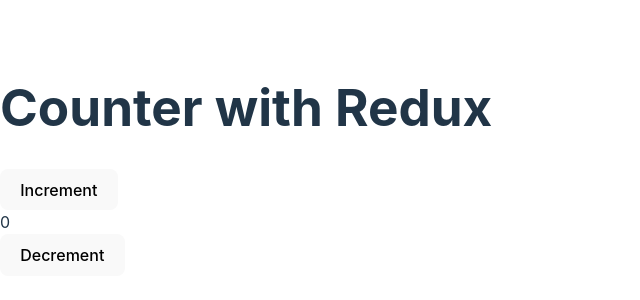
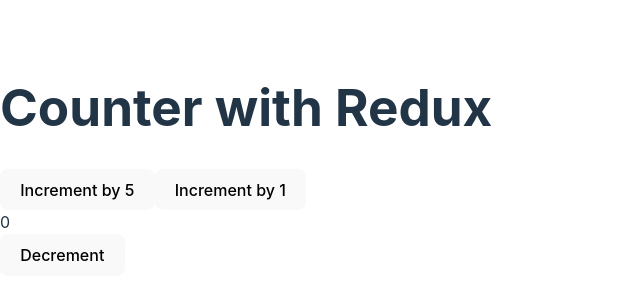
Before and after one commit to Rakesh01999/Intro-to-Redux, a React (Vite) app in the folder redux-bootstrap/: page / in a window 1280 px wide. Shown: the part 240-540 px from the top of the page, without its empty margins (0-640 px from the left). Built offline with nearby package versions, Linux system fonts and the light colour scheme.

Commit message:
code modified

```diff
--- a/redux-bootstrap/src/App.tsx
+++ b/redux-bootstrap/src/App.tsx
@@ -7,8 +7,8 @@
   const {count} = useAppSelector((state) => state.counter);
 
 
-  const handleIncrement = () => {
-    dispatch(increment());
+  const handleIncrement = (amount:number) => {
+    dispatch(increment(amount));
   };
 
   const handleDecrement = () => {
@@ -18,7 +18,8 @@
   return (
     <div>
       <h1>Counter with Redux</h1>
-      <button onClick={handleIncrement}>Increment</button>
+      <button onClick={()=> dispatch(increment(5))}>Increment by 5</button>
+      <button onClick={()=> dispatch(increment(1))}>Increment by 1</button>
       <div>{count}</div>
       <button onClick={handleDecrement}>Decrement</button>
     </div>
--- a/redux-bootstrap/src/redux/features/counter/counterSlice.ts
+++ b/redux-bootstrap/src/redux/features/counter/counterSlice.ts
@@ -8,8 +8,8 @@
     name: "counter",
     initialState,
     reducers: {
-        increment: (state)=>{
-            state.count = state.count + 1;
+        increment: (state, action)=>{
+            state.count = state.count + action.payload;
         },
         decrement: (state)=>{
             state.count = state.count - 1;
```
Also changed, not shown: 1 other file (tests, documents, lock files or other folders).
